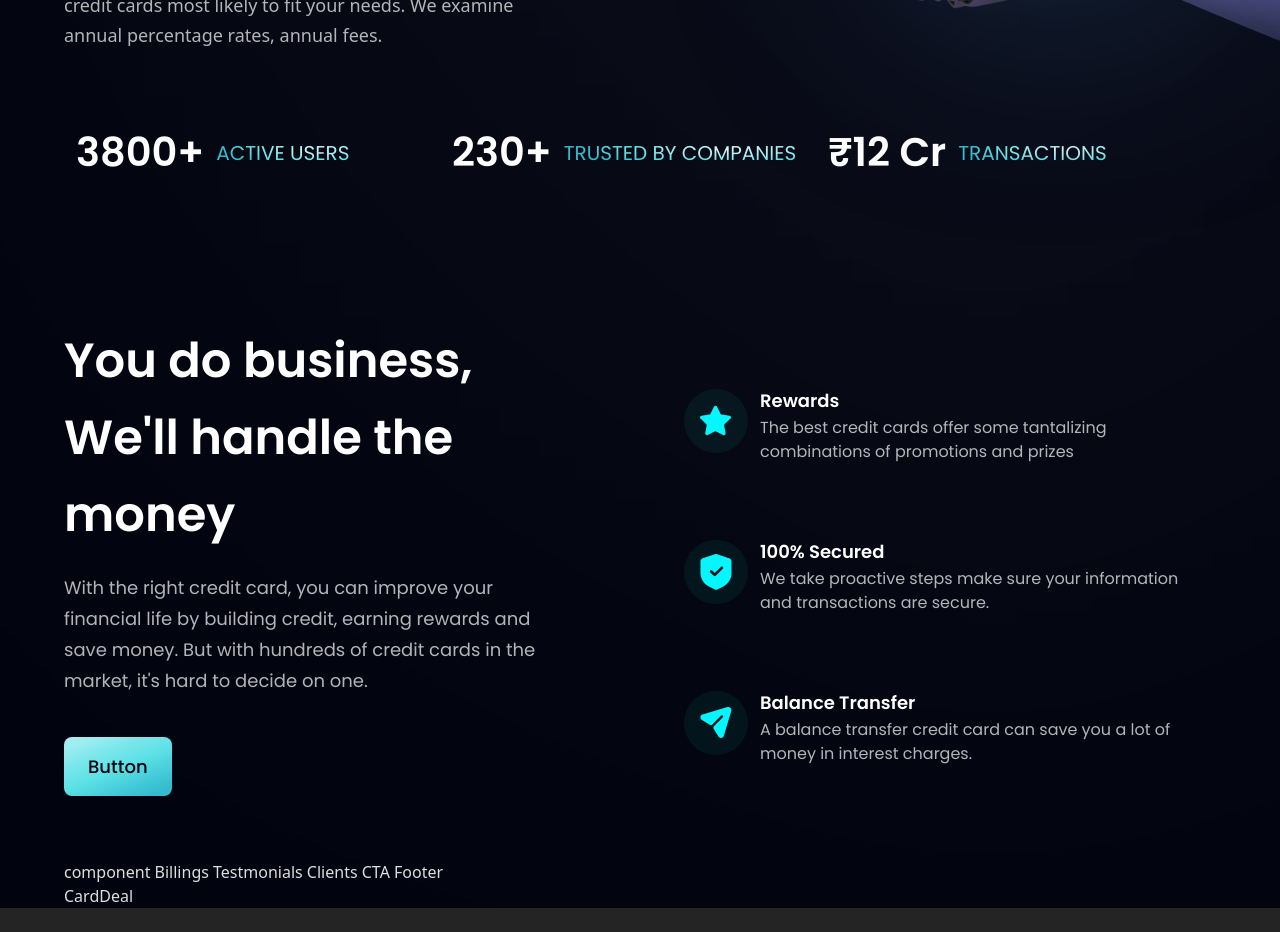
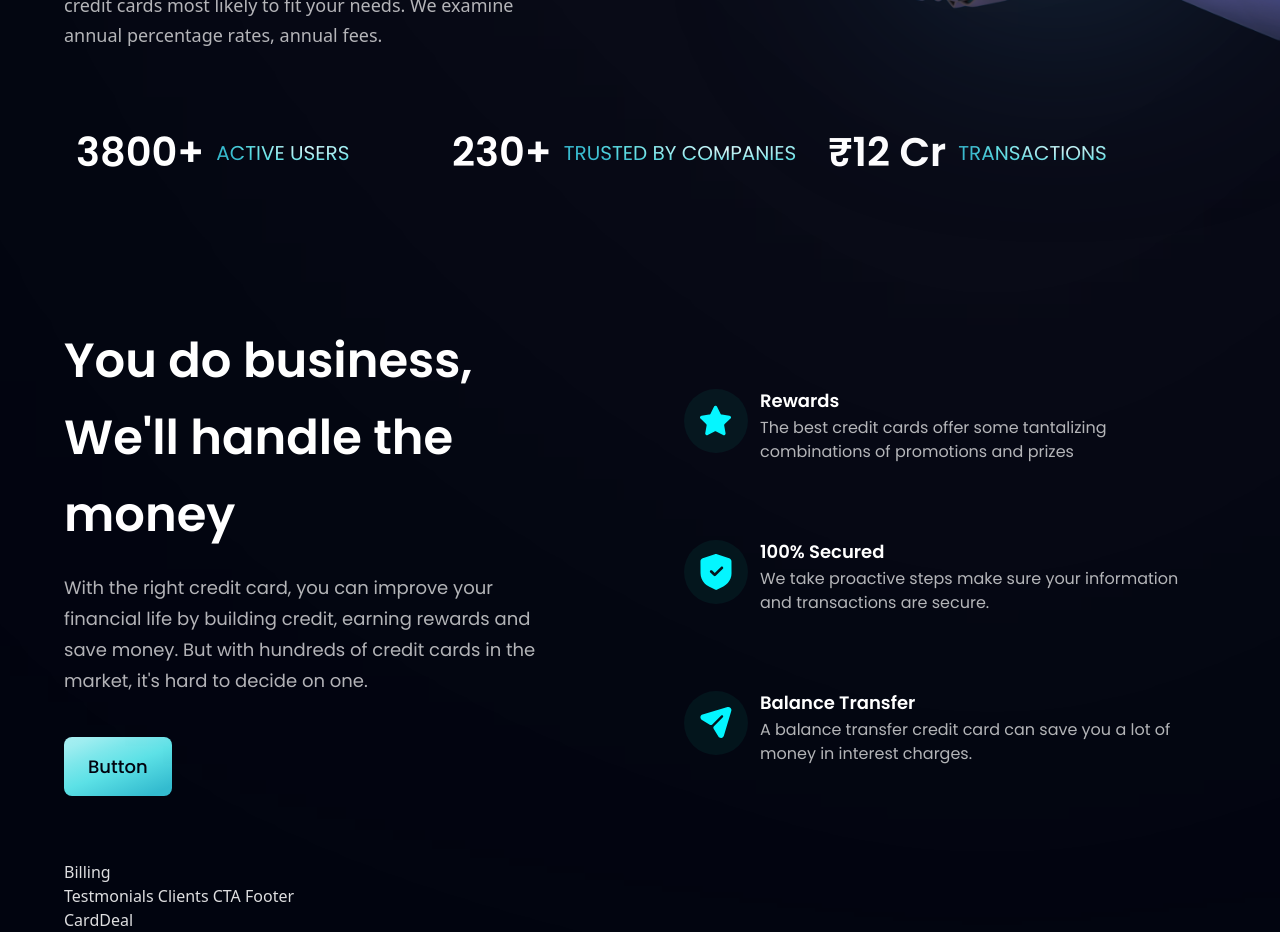
Before and after one commit to taurusilver7/prime-fin-corp-UI, a React (Vite) app: page / in a window 1280 px wide. Shown: the part 680-1612 px from the top of the page. Before the commit the page ends 1588 px from the top, so only its background shows below. Built offline with nearby package versions, Linux system fonts and the light colour scheme.

Commit message:
billing added to app

```diff
--- a/src/App.jsx
+++ b/src/App.jsx
@@ -1,5 +1,5 @@
 import React from "react";
-import { Business, CardDeal, Hero, Navbar, Stats } from "./components";
+import { Billing, Business, CardDeal, Hero, Navbar, Stats } from "./components";
 import styles from "./styles";
 
 const App = () => {
@@ -21,7 +21,8 @@ const App = () => {
         <div className="xl:max-w-[1280px] w-full">
           <Stats />
           <Business />
-          component Billings Testmonials Clients CTA Footer
+          <Billing />
+          Testmonials Clients CTA Footer
           <CardDeal />
         </div>
       </div>
```
